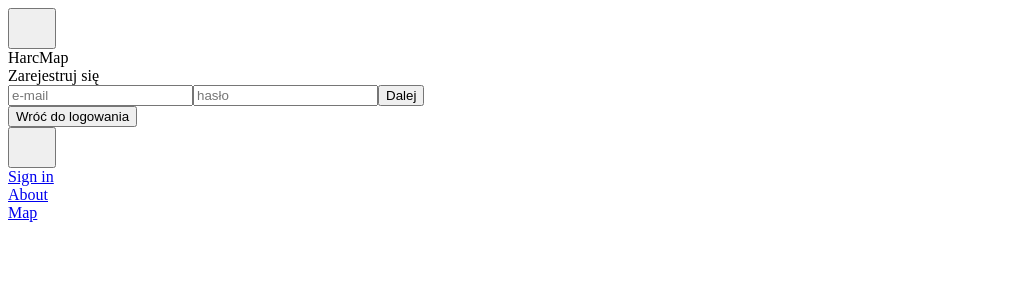
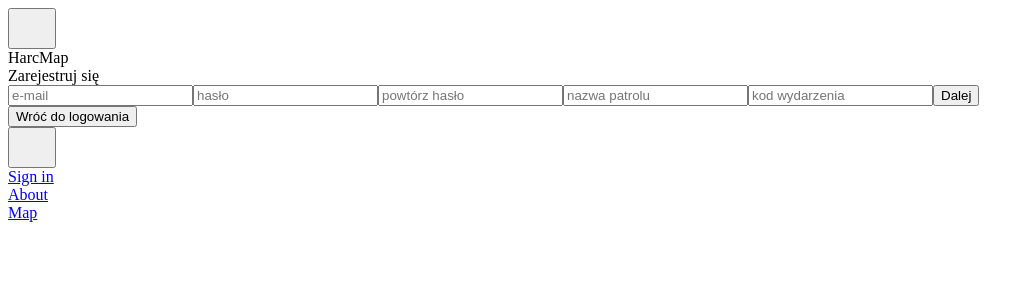
Before and after one commit to Drego31/harc_map, a Vue app: page /#/sign-up in a window 1280 px wide. Shown: the top 300 px of the page, without its empty margins (0-1034 px from the left). Built offline with nearby package versions, Linux system fonts and the light colour scheme; some icons are missing.

Commit message:
Add all required fields and func in sign-up view and refactor mockApi #15

```diff
--- a/src/api/mock.js
+++ b/src/api/mock.js
@@ -18,4 +18,10 @@
       return 'OK'
     }, 1000)
   },
+  signUp (data) {
+    return makeDelayFakeAnswer(() => {
+      console.log(data)
+      return 'OK'
+    }, 1000)
+  },
 }
--- a/src/components/organisms/form/sign-up.vue
+++ b/src/components/organisms/form/sign-up.vue
@@ -12,7 +12,26 @@
       type="password"
       :disabled="blockForm"
     />
+    <a-input
+      v-model="repeatedPassword"
+      placeholder="powtórz hasło"
+      type="password"
+      :disabled="blockForm"
+    />
+    <a-input
+      v-model="values.patrolName"
+      placeholder="nazwa patrolu"
+      type="email"
+      :disabled="blockForm"
+    />
+    <a-input
+      v-model="values.eventCode"
+      placeholder="kod wydarzenia"
+      type="email"
+      :disabled="blockForm"
+    />
     <a-button
+      @click="signUp()"
       :disabled="blockForm"
     >
       {{ isSending ? 'Sprawdzamy...' : (message ? message : 'Dalej') }}
@@ -24,6 +43,7 @@
 import AInput from 'atoms/input'
 import AButton from 'atoms/button'
 import { api } from 'api/index'
+
 export default {
   name: 'o-form-sign-in',
   components: {
@@ -34,10 +54,59 @@
     values: {
       email: '',
       password: '',
+      patrolName: '',
+      eventCode: '',
     },
+    repeatedPassword: '',
     blockForm: false,
     isSending: false,
     message: '',
   }),
+  methods: {
+    checkValues () {
+      const { email, password, patrolName, eventCode } = this.values
+      const validEmail = email.length >= 5
+      const validPassword = password.length >= 5 && password === this.repeatedPassword
+      const validPatrolName = patrolName.length >= 3
+      const validEventCode = eventCode === '111'
+      return validEmail && validPassword && validPatrolName && validEventCode
+    },
+    setMessage (text) {
+      return new Promise(resolve => {
+        this.message = text
+        setTimeout(() => {
+          this.message = ''
+          this.blockForm = false
+          resolve()
+        }, 2000)
+      })
+    },
+    onSignUp () {
+      this.setMessage('Konto utoworzono pomyślnie - kliknij w link aktywacyjny na swojej skrzynce mailowej')
+        .then(() => {
+          this.$router.push('/')
+        })
+      this.isSending = false
+    },
+    onError () {
+      this.setMessage('Spróbuj ponownie...')
+      this.isSending = false
+    },
+    onInvalidValues () {
+      this.setMessage('Błędne dane')
+      this.isSending = false
+    },
+    signUp () {
+      this.isSending = true
+      this.blockForm = true
+      if (this.checkValues()) {
+        api.signUp(this.values)
+          .then(this.onSignUp)
+          .catch(this.onError)
+      } else {
+        this.onInvalidValues()
+      }
+    },
+  },
 }
 </script>
```
